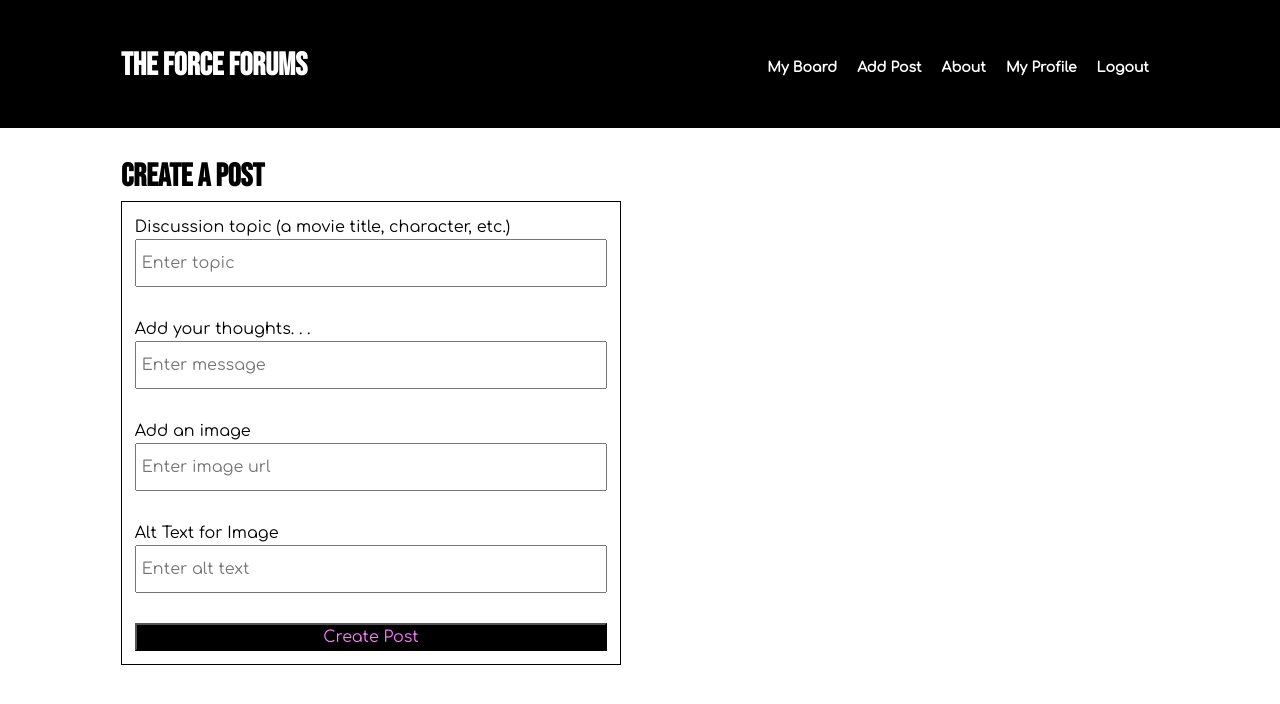
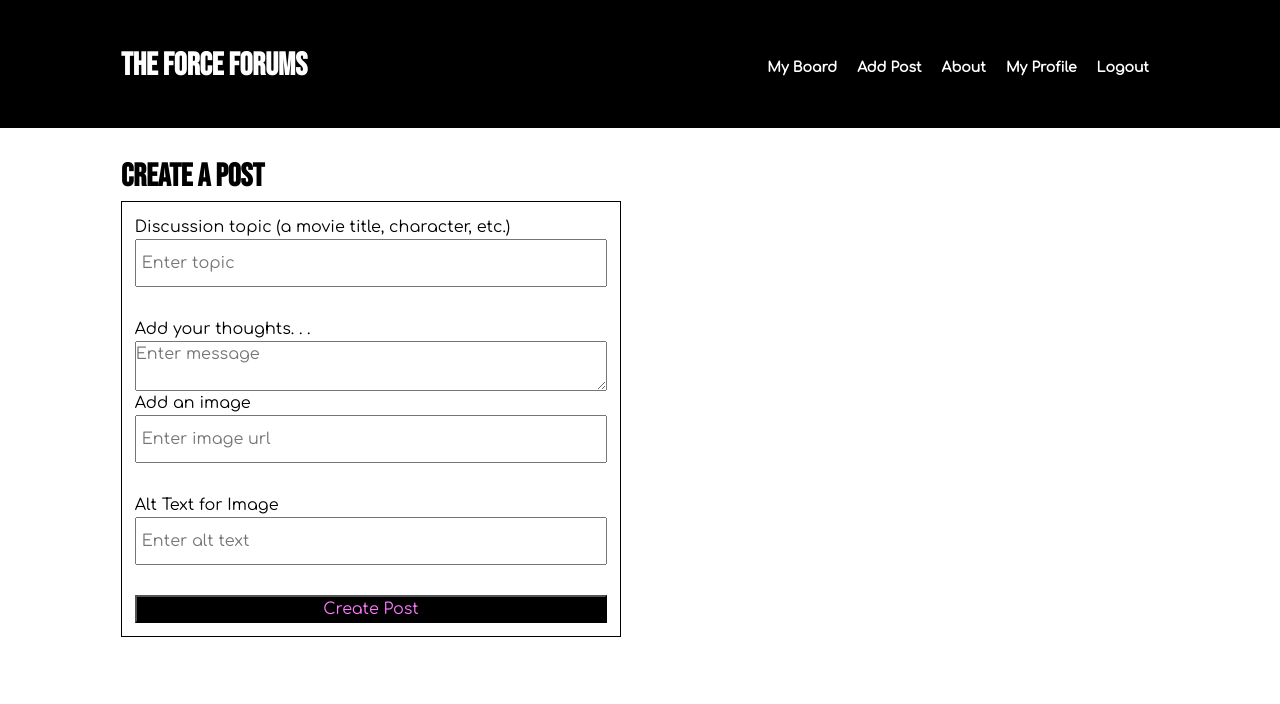
Before and after one commit to bridau19/dyn-web-final-project, a React (Create React App) app: page /add-post in a window 1280 px wide. Shown: the top 704 px of the page. Built offline with nearby package versions, Linux system fonts and the light colour scheme; no server answers; sample sign-in values are in the browser's storage.

Commit message:
change text box

```diff
--- a/src/components/AddPostForm.js
+++ b/src/components/AddPostForm.js
@@ -8,7 +8,11 @@ function AddPostForm({ submitPost }) {
             <input type="text" name="postTitle" placeholder="Enter topic" />
 
             <label htmlFor='postMessage'>Add your thoughts. . .</label>
-            <input type='text' name='postMessage' placeholder='Enter message'/>
+            <textarea
+                type="text"
+                name="postMessage"
+                placeholder="Enter message"
+            ></textarea>
 
             <label htmlFor='imageSrc'>Add an image</label>
             <input
```
